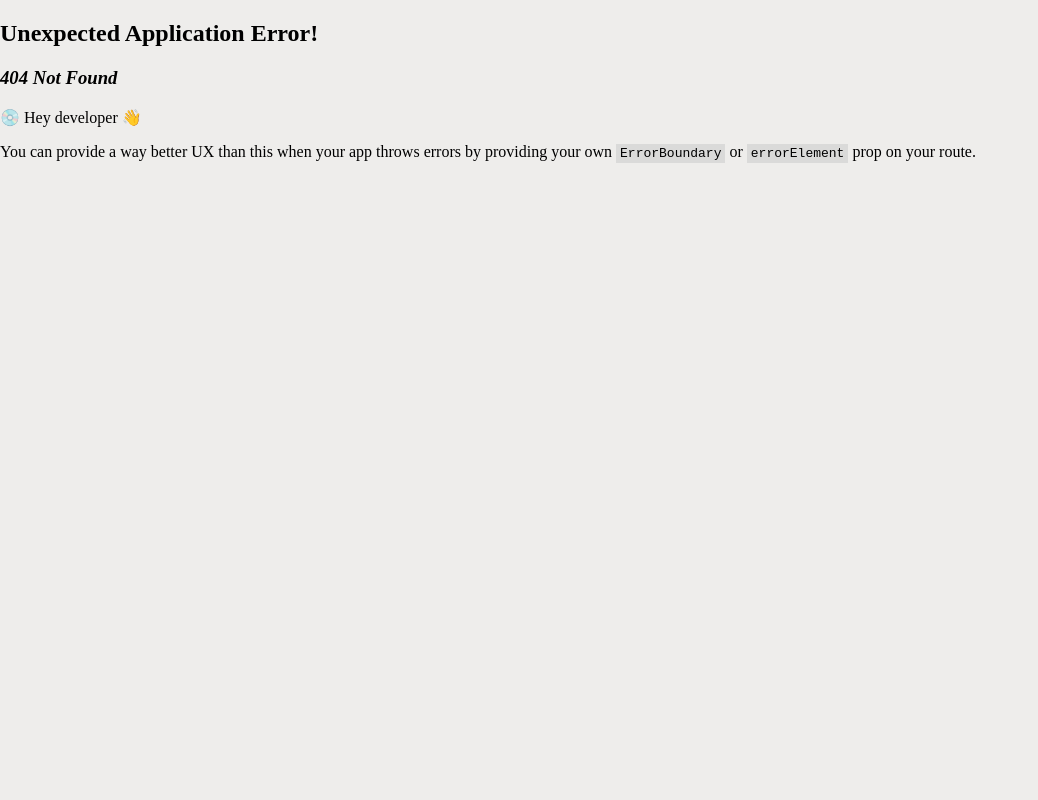
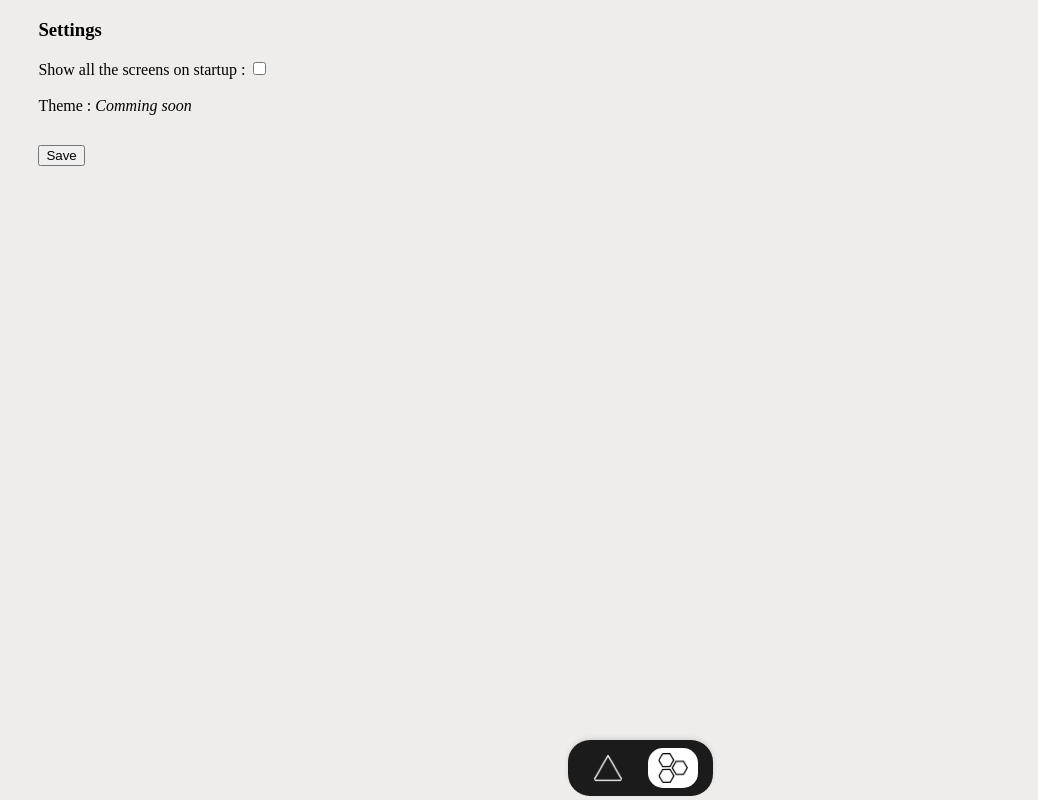
Before and after one commit to Roy-Bivash/Brightness, a React (Vite) app: page /setting in a window 1280 px wide. Before the commit this address had no page. Shown: the whole page, without its empty margins (0-1038 px from the left). Built offline with nearby package versions, Linux system fonts and the light colour scheme.

Commit message:
v0.1 finish

```diff
--- a/src/components/navbar/Navbar.tsx
+++ b/src/components/navbar/Navbar.tsx
@@ -3,8 +3,10 @@ import { Link } from "react-router-dom";
 import HexagoneIcon from "../../assets/icons/hexagons.png";
 import TriangleIcon from "../../assets/icons/triangle.png";
 
-
-export function Navbar() {
+interface NavbarProps {
+    current: string;
+}
+export function Navbar({ current } : NavbarProps) {
 
 
 
@@ -12,14 +14,14 @@ export function Navbar() {
         <div className={NavbarCSS.container}>
             <nav className={NavbarCSS.nav}>
                 <ul className={NavbarCSS.ul}>
-                    <li data-selected="true">
+                    <li data-selected={(current == "Home")}>
                         <Link to="/">
                             <img className={NavbarCSS.icons} src={TriangleIcon} alt="Home" />
                         </Link>
                     </li>
-                    <li data-selected="false">
-                        <Link to="#">
-                            <img className={NavbarCSS.icons} src={HexagoneIcon} alt="Settings" />
+                    <li data-selected={(current == "Setting")}>
+                        <Link to="/setting">
+                            <img className={NavbarCSS.icons} src={HexagoneIcon} alt="Setting" />
                         </Link>
                     </li>
                 </ul>
--- a/src/pages/home/Home.module.css
+++ b/src/pages/home/Home.module.css
@@ -6,13 +6,17 @@
 .option p{
     margin: 0 4px 0 0;
     padding: 0;
+    font-size: .8rem;
 }
 
 .option button{
     background-color: transparent;
     border: 1px solid black;
+    padding: 4px 14px;
+    cursor: pointer;
 }
 
 .option button[data-selected="true"] {
-    background-color: gray;
+    background-color: black;
+    color: white;
 }
--- a/src/pages/home/Home.tsx
+++ b/src/pages/home/Home.tsx
@@ -64,6 +64,7 @@ export function Home(){
         async function run(){
             const pref = await getPreferences();
             setUserPreferences(pref);
+            setShow(pref?.state || "individual");
 
             const screens = await getScreenList();
             setScreenList(screens);
@@ -74,7 +75,7 @@ export function Home(){
 
     return(
         <>
-            <Navbar />
+            <Navbar current="Home" />
             <main>
                 <div className={HomeCSS.option}>
                     <p>Option : </p>
@@ -89,6 +90,8 @@ export function Home(){
                 {show == "Combined" && (
                     <Screen name={"Combined"} list={screenList} />
                 )}
+
+                {/* {JSON.stringify(userPreferences)} */}
             </main>
         </>
     )
--- /dev/null
+++ b/src/pages/setting/Setting.module.css
@@ -0,0 +1,7 @@
+.container{
+    margin: 2vh 3vw;
+}
+
+.saveBtn{
+    margin: 30px 0;
+}
--- /dev/null
+++ b/src/pages/setting/Setting.tsx
@@ -0,0 +1,79 @@
+import { invoke } from "@tauri-apps/api/tauri";
+import { useEffect, useState } from "react";
+import { Navbar } from "../../components/navbar/Navbar";
+import SettingCSS from "./Setting.module.css";
+
+interface preferencesInterface {
+    state: 'individual' | 'Combined';
+    theme: 'dark' | 'light';
+    custom_theme: Object;
+}
+
+async function getPreferences(): Promise<preferencesInterface | null> {
+    try {
+        const preferences: preferencesInterface = await invoke('get_preferences');
+        return preferences;
+    } catch (error) {
+        console.log("error : ", error);
+        return null;
+    }
+}
+
+
+export function Setting() {
+    const [userPreferences, setUserPreferences] = useState<preferencesInterface | null>(null);
+    const [test, setTest] = useState("");
+    async function setPreferences(preferences: preferencesInterface | null) {
+        if(preferences){
+            try {
+                await invoke('set_preferences', { new_prefs: preferences });
+                console.log('Preferences updated');
+                setTest("Preferences updated")
+            } catch (error) {
+                setTest(error);
+                console.error('Error setting preferences:', error);
+            }
+        }
+    }
+
+    useEffect(() => {
+        async function run() {
+            const pref = await getPreferences();
+            setUserPreferences(pref);
+        }
+        run();
+    }, []);
+
+
+    function updateState(event: React.ChangeEvent<HTMLInputElement>) {
+        const { checked } = event.target;
+        if (userPreferences) {
+            let updatedPreferences = { ...userPreferences };
+            updatedPreferences.state = (checked) ? "individual" : "Combined";
+            setUserPreferences(updatedPreferences);
+        }
+    }
+
+    return (
+        <>
+            <Navbar current="Setting" />
+            <main className={SettingCSS.container}>
+                <h3>Settings</h3>
+                <label htmlFor="showScreensOnStartup">Show all the screens on startup : </label>
+                <input
+                    type="checkbox"
+                    name="showScreensOnStartup"
+                    id="showScreensOnStartup"
+                    checked={(userPreferences?.state === "individual")}
+                    onChange={updateState}
+                />
+                <br /><br />
+                <label htmlFor="">Theme : </label>
+                <i>Comming soon</i>
+                <br />
+                <button onClick={() => setPreferences(userPreferences)} className={SettingCSS.saveBtn} type="button">Save</button>
+                {/* {JSON.stringify(test)} */}
+            </main>
+        </>
+    )
+}
--- a/src/router/Router.tsx
+++ b/src/router/Router.tsx
@@ -1,12 +1,17 @@
 import { createBrowserRouter, RouterProvider } from "react-router-dom";
 
 import { Home } from "../pages/home/Home";
+import { Setting } from "../pages/setting/Setting";
 
 const router = createBrowserRouter([
     {
       path: "/",
       element: <Home />,
     },
+    {
+      path: "/setting",
+      element: <Setting />
+    }
 ]);
 
 export function Router(){
```
